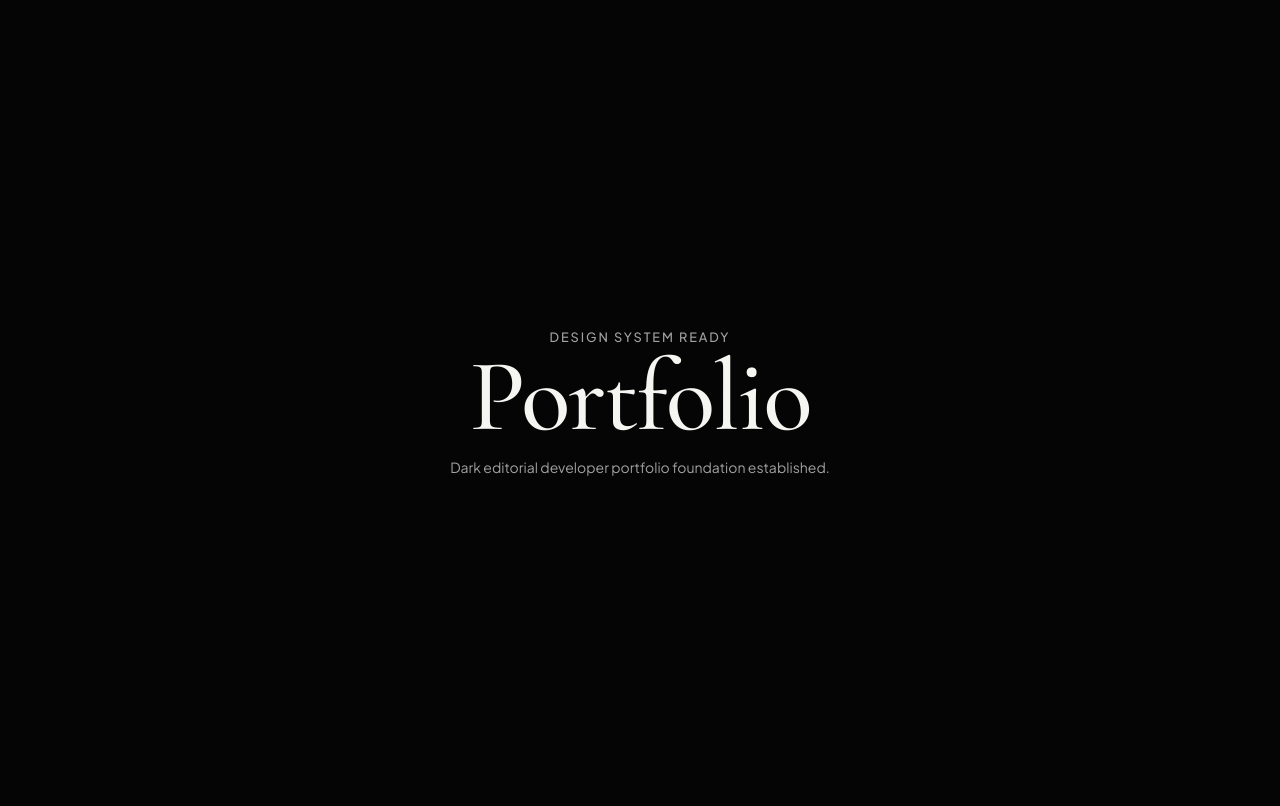
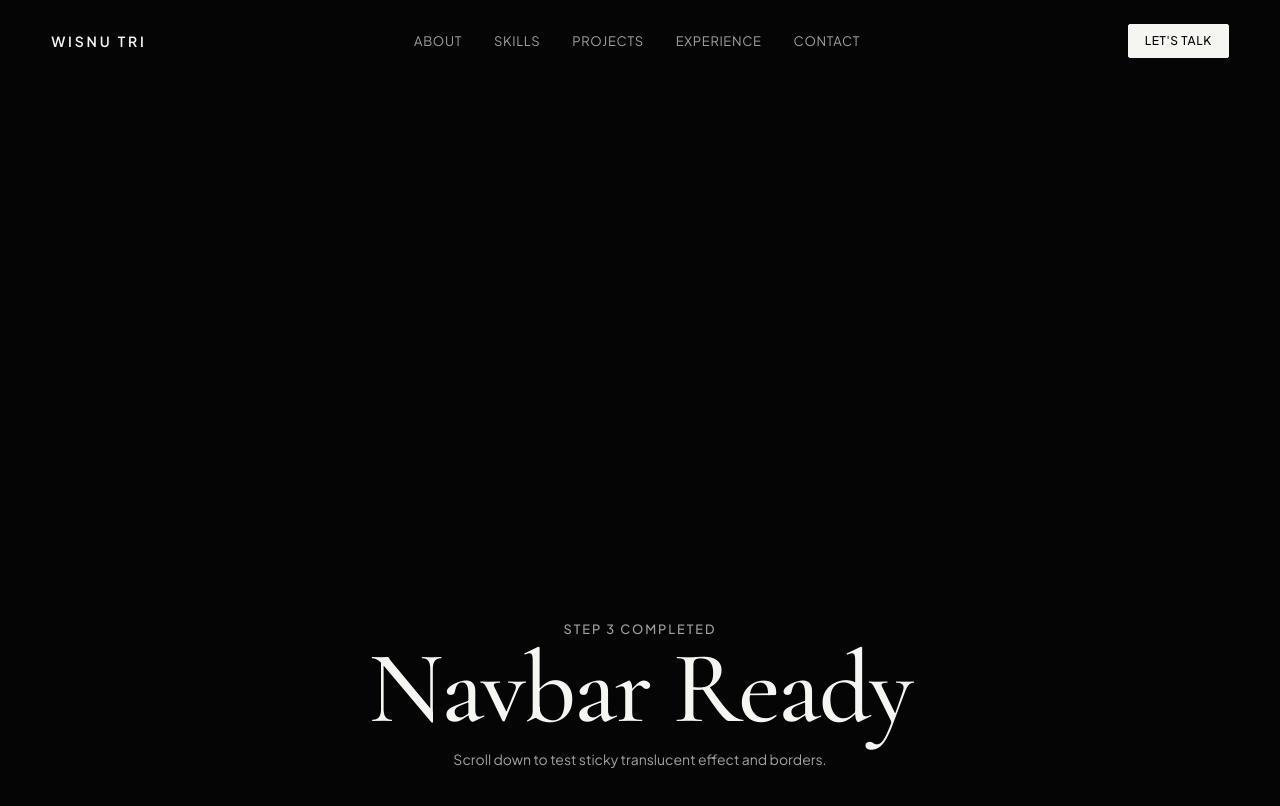
Before and after one commit to Wisnutri690/portfolio, a React (Vite) app: page / in a window 1280 px wide. Shown: the top 806 px of the page. Built offline with nearby package versions, Linux system fonts and the light colour scheme.

Commit message:
feat: build responsive portfolio navbar

```diff
--- a/src/App.tsx
+++ b/src/App.tsx
@@ -1,14 +1,19 @@
+import Navbar from './components/Navbar'
+
 function App() {
   return (
-    <main className="min-h-screen flex items-center justify-center p-6 bg-[#050505] text-[#F5F5F2]">
-      <div className="text-center space-y-3">
-        <span className="section-label">Design System Ready</span>
-        <h1 className="hero-headline text-[#F5F5F2]">Portfolio</h1>
-        <p className="text-sm text-[#A1A1A1] max-w-sm mx-auto">
-          Dark editorial developer portfolio foundation established.
-        </p>
-      </div>
-    </main>
+    <div className="min-h-screen bg-[#050505] text-[#F5F5F2]">
+      <Navbar />
+      <main className="min-h-[160vh] flex flex-col items-center justify-center p-6 pt-32">
+        <div className="text-center space-y-3">
+          <span className="section-label">Step 3 Completed</span>
+          <h1 className="hero-headline text-[#F5F5F2]">Navbar Ready</h1>
+          <p className="text-sm text-[#A1A1A1] max-w-sm mx-auto">
+            Scroll down to test sticky translucent effect and borders.
+          </p>
+        </div>
+      </main>
+    </div>
   )
 }
 
--- /dev/null
+++ b/src/components/Navbar.tsx
@@ -0,0 +1,157 @@
+import { useState, useEffect } from 'react'
+import { Menu, X } from 'lucide-react'
+
+interface NavItem {
+  label: string
+  href: string
+}
+
+const NAV_ITEMS: NavItem[] = [
+  { label: 'About', href: '#about' },
+  { label: 'Skills', href: '#skills' },
+  { label: 'Projects', href: '#projects' },
+  { label: 'Experience', href: '#experience' },
+  { label: 'Contact', href: '#contact' },
+]
+
+export default function Navbar() {
+  const [isScrolled, setIsScrolled] = useState(false)
+  const [isMobileMenuOpen, setIsMobileMenuOpen] = useState(false)
+
+  useEffect(() => {
+    const handleScroll = () => {
+      setIsScrolled(window.scrollY > 20)
+    }
+
+    window.addEventListener('scroll', handleScroll, { passive: true })
+    return () => window.removeEventListener('scroll', handleScroll)
+  }, [])
+
+  // Lock scroll saat mobile menu terbuka
+  useEffect(() => {
+    if (isMobileMenuOpen) {
+      document.body.style.overflow = 'hidden'
+    } else {
+      document.body.style.overflow = ''
+    }
+    return () => {
+      document.body.style.overflow = ''
+    }
+  }, [isMobileMenuOpen])
+
+  const closeMobileMenu = () => {
+    setIsMobileMenuOpen(false)
+  }
+
+  return (
+    <>
+      <header
+        className={`fixed top-0 left-0 right-0 z-40 transition-all duration-300 ${
+          isScrolled
+            ? 'bg-[#050505]/85 backdrop-blur-md border-b border-white/[0.12] py-4'
+            : 'bg-transparent border-b border-transparent py-6'
+        }`}
+      >
+        <div className="editorial-container flex items-center justify-between">
+          {/* Brand */}
+          <a
+            href="#"
+            className="text-sm tracking-[0.2em] font-semibold uppercase text-[#F5F5F2] hover:opacity-80 transition-opacity"
+            aria-label="Wisnu Tri — Home"
+          >
+            Wisnu Tri
+          </a>
+
+          {/* Desktop Navigation */}
+          <nav className="hidden md:flex items-center gap-8" aria-label="Main Navigation">
+            {NAV_ITEMS.map((item) => (
+              <a
+                key={item.label}
+                href={item.href}
+                className="text-[13px] tracking-wider uppercase text-[#A1A1A1] hover:text-[#F5F5F2] transition-colors py-1"
+              >
+                {item.label}
+              </a>
+            ))}
+          </nav>
+
+          {/* Desktop CTA */}
+          <div className="hidden md:block">
+            <a
+              href="#contact"
+              className="btn-primary !py-2 !px-4 !text-xs tracking-wider"
+            >
+              Let's Talk
+            </a>
+          </div>
+
+          {/* Mobile Menu Trigger */}
+          <button
+            type="button"
+            onClick={() => setIsMobileMenuOpen(true)}
+            className="md:hidden p-2 text-[#F5F5F2] hover:text-white transition-colors"
+            aria-expanded={isMobileMenuOpen}
+            aria-label="Open menu"
+          >
+            <Menu size={20} />
+          </button>
+        </div>
+      </header>
+
+      {/* Mobile Navigation Drawer */}
+      {isMobileMenuOpen && (
+        <div
+          className="fixed inset-0 bg-[#050505] z-50 md:hidden flex flex-col justify-between p-6"
+          role="dialog"
+          aria-modal="true"
+          aria-label="Mobile Navigation Drawer"
+        >
+          {/* Header Drawer */}
+          <div className="flex items-center justify-between pb-6 border-b border-white/[0.12]">
+            <span className="text-sm tracking-[0.2em] font-semibold uppercase text-[#F5F5F2]">
+              Wisnu Tri
+            </span>
+            <button
+              type="button"
+              onClick={closeMobileMenu}
+              className="p-2 text-[#F5F5F2] hover:text-white transition-colors"
+              aria-label="Close menu"
+            >
+              <X size={22} />
+            </button>
+          </div>
+
+          {/* Nav Links */}
+          <nav className="flex flex-col space-y-4 py-8" aria-label="Mobile Navigation Links">
+            <span className="section-label mb-2">Navigation</span>
+            {NAV_ITEMS.map((item, index) => (
+              <a
+                key={item.label}
+                href={item.href}
+                onClick={closeMobileMenu}
+                className="text-2xl font-light text-[#F5F5F2] hover:text-white transition-colors flex items-center justify-between border-b border-white/[0.08] pb-4"
+              >
+                <span>{item.label}</span>
+                <span className="text-xs font-mono text-[#A1A1A1]">0{index + 1}</span>
+              </a>
+            ))}
+          </nav>
+
+          {/* Footer Drawer */}
+          <div className="pt-6 border-t border-white/[0.12] space-y-4">
+            <a
+              href="#contact"
+              onClick={closeMobileMenu}
+              className="btn-primary w-full text-center justify-center !py-3"
+            >
+              Let's Talk
+            </a>
+            <p className="text-xs text-[#666666] text-center tracking-wider uppercase">
+              Depok, Indonesia · Full Stack Developer
+            </p>
+          </div>
+        </div>
+      )}
+    </>
+  )
+}
```
